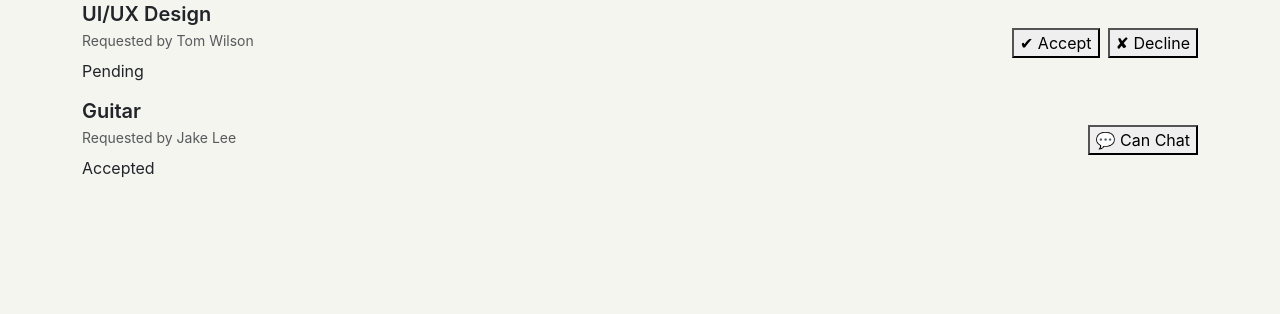
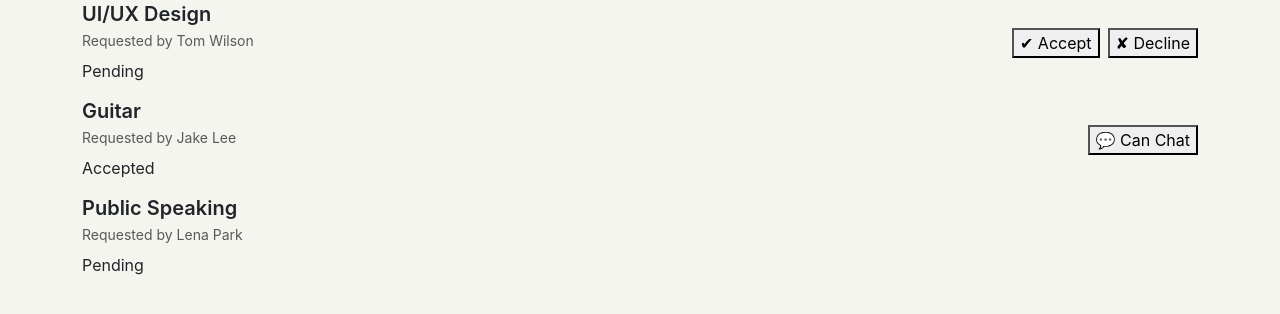
Before and after one commit to sahilppatel1807/skill_swap, a Python web app: template templates/requests.html in a window 1280 px wide. Shown: the part 246-560 px from the top of the page. Run offline with Jinja, Linux system fonts and the light colour scheme; the template is opened without the code that fills it, so the values that code supplies are empty.

Commit message:
Add Public Speaking card title and pending badge

```diff
--- a/templates/requests.html
+++ b/templates/requests.html
@@ -41,6 +41,11 @@
 
     <div class="request-card mb-3">
         <div class="d-flex justify-content-between align-items-center">
+            <div>
+                <h5 class="mb-1 fw-semibold">Public Speaking</h5>
+                <p class="text-muted mb-2 small">Requested by Lena Park</p>
+                <span class="badge-pending">Pending</span>
+            </div>
         </div>
     </div>
 
```
